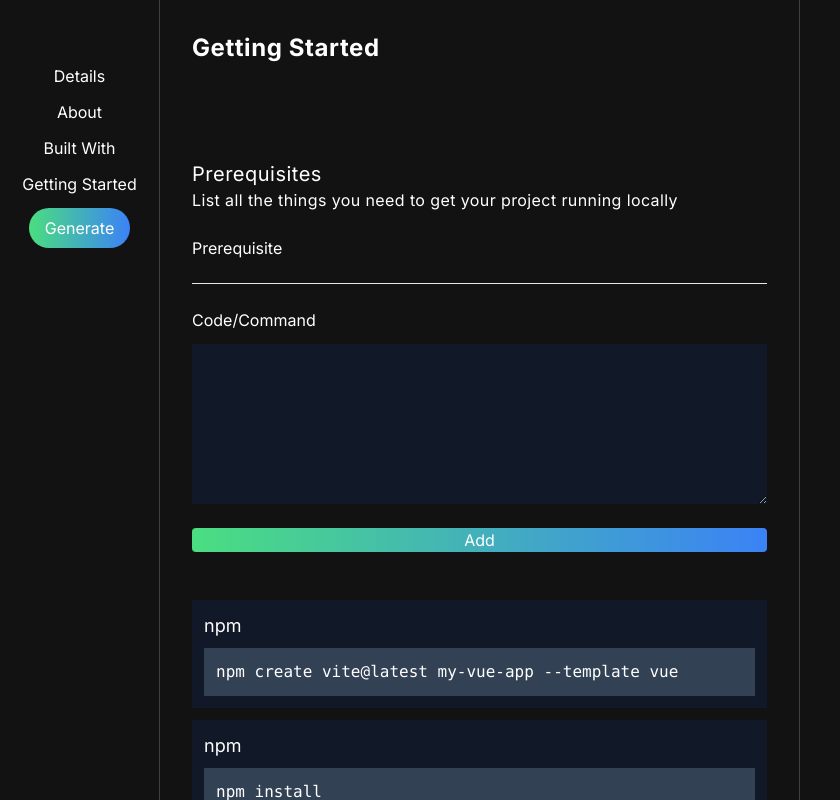
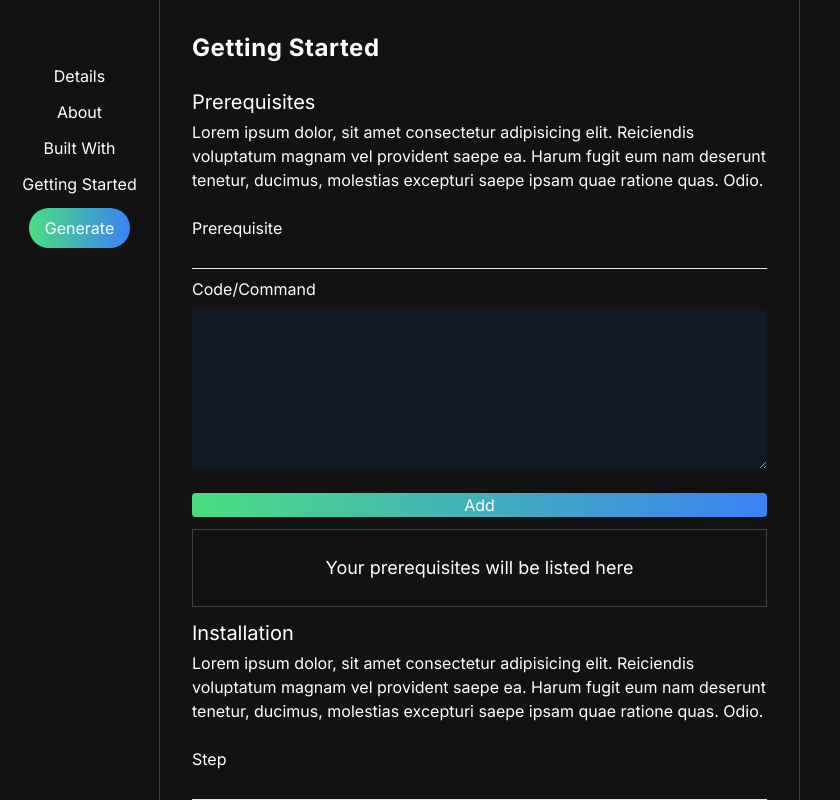
Before and after one commit to AlexandreMSY/readmeGenerator, a Next.js app: page /componenttest in a window 1280 px wide. Both pictures are taken after a click on the button "Getting Started". Shown: the whole page, without its empty margins (0-840 px from the left). Built offline with nearby package versions, Linux system fonts and the light colour scheme.

Commit message:
improvements to add prerequisite feature

```diff
--- a/src/app/components/forms/Details/DetailsForm.js
+++ b/src/app/components/forms/Details/DetailsForm.js
@@ -56,7 +56,7 @@ const DetailsForm = (props) => {
             />
           </div>
           <div className="flex flex-col gap-2">
-            <label htmlFor="projectLink">Logo</label>
+            <label htmlFor="logo">Logo</label>
             <input
               type="file"
               name="logo"
--- a/src/app/components/forms/GettingStarted/GettingStartedForm.js
+++ b/src/app/components/forms/GettingStarted/GettingStartedForm.js
@@ -1,32 +1,65 @@
 import React from "react";
 import Header from "../Header";
+import InstallationForm from "./InstallationForm";
+import PrerequisiteForm from "./PrerequisiteForm";
+import InstallationCard from "./InstallationCard";
 import PrerequisiteCard from "./PrerequisiteCard";
-import PrerequisiteForm from "./PrerequisiteForm";
-import InstallationForm from "./InstallationForm";
 import "scrollable-component";
 
 const GettingStartedForm = (props) => {
-  const { prerequisites } = props;
+  const {
+    prerequisites,
+    installationSteps,
+    prerequisiteTextRef,
+    prerequisiteTextAreaRef,
+    prerequisiteAddButtonAction,
+  } = props;
   return (
     <>
-      <div className="flex flex-col gap-12">
+      <div className="flex flex-col gap-3">
         <Header formTitle="Getting Started" />
-        <PrerequisiteForm />
-        <div className="flex flex-row overflow-y-auto flex-wrap gap-3 h-[40em]">
-          <PrerequisiteCard
-            name="npm"
-            code="npm create vite@latest my-vue-app --template vue"
+        <PrerequisiteForm
+          textRef={prerequisiteTextRef}
+          textAreaRef={prerequisiteTextAreaRef}
+          addButtonAction={prerequisiteAddButtonAction}
+        />
+        {prerequisites.length > 0 ? (
+          <div className="flex flex-col flex-nowrap overflow-y-auto flex-wrap gap-3 h-[40em]">
+            {prerequisites.map((item) => (
+              <PrerequisiteCard
+                key={item.id}
+                name={item.name}
+                code={item.code}
+              />
+            ))}
+          </div>
+        ) :
+          <p className="text-center p-6 text-lg border border-neutral-700">
+            Your prerequisites will be listed here
+          </p>
+        }
+        <InstallationForm />
+        <div className="flex flex-col flex-nowrap overflow-y-auto flex-wrap gap-3 h-[40em] mb-8">
+          <InstallationCard
+            stepNo="1"
+            name="Clone the repo"
+            code="git clone https://github.com/your_username_/Project-Name.git"
           />
-          <PrerequisiteCard name="npm" code="npm install" />
-          <PrerequisiteCard name="npm" code="npm install" />
-          <PrerequisiteCard name="npm" code="npm install" />
-          <PrerequisiteCard name="npm" code="npm install" />
-          <PrerequisiteCard name="npm" code="npm install" />
-          <PrerequisiteCard name="npm" code="npm install" />
-        </div>
-        <InstallationForm />
-        <div className="flex flex-row flex-nowrap overflow-y-auto flex-wrap gap-3">
-
+          <InstallationCard
+            stepNo="2"
+            name="Clone the repo"
+            code="git clone https://github.com/your_username_/Project-Name.git"
+          />
+          <InstallationCard
+            stepNo="3"
+            name="Clone the repo"
+            code="git clone https://github.com/your_username_/Project-Name.git"
+          />
+          <InstallationCard
+            stepNo="4"
+            name="Clone the repo"
+            code="git clone https://github.com/your_username_/Project-Name.git"
+          />
         </div>
       </div>
     </>
--- /dev/null
+++ b/src/app/components/forms/GettingStarted/InstallationCard.js
@@ -0,0 +1,15 @@
+import React from "react";
+
+const InstallationCard = (props) => {
+  const { name, code, stepNo } = props;
+  return (
+    <>
+      <div className="flex flex-col gap-2 bg-[#131921] p-3 w-full break-words">
+        <h1 className="text-lg">{stepNo} - {name}</h1>
+        <span className="bg-slate-700 p-3 font-mono h-max w-full">{code}</span>
+      </div>
+    </>
+  );
+};
+
+export default InstallationCard;
--- a/src/app/components/forms/GettingStarted/InstallationForm.js
+++ b/src/app/components/forms/GettingStarted/InstallationForm.js
@@ -1,24 +1,25 @@
 import React from "react";
+import SubHeader from "./SubHeader";
 
 const InstallationForm = (props) => {
   return (
     <>
       <div className="flex flex-col gap-6">
-        <div>
-          <h4 className="text-xl tracking-wide">Installation</h4>
-          <p className="tracking-wide">
-            Lorem ipsum dolor sit, amet consectetur adipisicing elit.
-            Repudiandae, voluptate minus maiores consequuntur culpa eum repellat
-          </p>
-        </div>
-        <div>
+        <SubHeader
+          title="Installation"
+          description="
+            Lorem ipsum dolor, sit amet consectetur adipisicing elit. Reiciendis
+            voluptatum magnam vel provident saepe ea. Harum fugit eum nam deserunt
+            tenetur, ducimus, molestias excepturi saepe ipsam quae ratione quas.
+            Odio.
+          "
+        />
+        <div className="flex flex-col gap-2">
           <label htmlFor="1">Step</label>
           <input
             type="text"
             className="duration-1000 w-full bg-transparent border-b outline-none text-sm focus:border-lime-400"
           />
-        </div>
-        <div className="flex flex-col gap-3">
           <label htmlFor="2">Code/Command</label>
           <textarea className="bg-gray-900 outline-none h-[10em] p-2"></textarea>
         </div>
--- a/src/app/components/forms/GettingStarted/PrerequisiteCard.js
+++ b/src/app/components/forms/GettingStarted/PrerequisiteCard.js
@@ -4,13 +4,9 @@ const PrerequisiteCard = (props) => {
   const { name, code } = props;
   return (
     <>
-      <div className="flex flex-col gap-2 bg-gray-900 p-3 w-full">
-        <h1 className="text-lg">
-            {name}
-        </h1>
-        <span className="bg-slate-700 p-3 font-mono h-max">
-            {code}
-        </span>
+      <div className="flex flex-col gap-2 bg-[#131921] p-3 w-full break-words">
+        <h1 className="text-lg">{name}</h1>
+        <span className="bg-slate-700 p-3 font-mono h-max">{code}</span>
       </div>
     </>
   );
--- a/src/app/components/forms/GettingStarted/PrerequisiteForm.js
+++ b/src/app/components/forms/GettingStarted/PrerequisiteForm.js
@@ -1,27 +1,43 @@
 import React from "react";
+import SubHeader from "./SubHeader";
+
+//List all the things you need to get your project running locally
 
 const PrerequisiteForm = (props) => {
+  const { textRef, textAreaRef, addButtonAction } = props;
   return (
     <>
       <div className="flex flex-col gap-6">
-        <div>
-          <h4 className="text-xl tracking-wide">Prerequisites</h4>
-          <p className="tracking-wide">
-            List all the things you need to get your project running locally
-          </p>
-        </div>
-        <div>
-          <label htmlFor="1">Prerequisite</label>
+        <SubHeader
+          title="Prerequisites"
+          description="
+          Lorem ipsum dolor, sit amet consectetur adipisicing elit. Reiciendis
+          voluptatum magnam vel provident saepe ea. Harum fugit eum nam deserunt
+          tenetur, ducimus, molestias excepturi saepe ipsam quae ratione quas.
+          Odio.
+          "
+        />
+        <div className="flex flex-col gap-2">
+          <label htmlFor="prerequisite">Prerequisite</label>
           <input
             type="text"
+            name="prerequisite"
+            id="prerequisite"
+            ref={textRef}
             className="duration-1000 w-full bg-transparent border-b outline-none text-sm focus:border-lime-400"
           />
+          <label htmlFor="prerequisiteCode">Code/Command</label>
+          <textarea
+            className="bg-gray-900 outline-none h-[10em] p-2"
+            name="prerequisiteCode"
+            id="prerequisiteCode"
+            ref={textAreaRef}
+          ></textarea>
         </div>
-        <div className="flex flex-col gap-3">
-          <label htmlFor="2">Code/Command</label>
-          <textarea className="bg-gray-900 outline-none h-[10em] p-2"></textarea>
-        </div>
-        <button className="bg-gradient-to-r from-green-400 to-blue-500 text-white rounded bg-lime-500">
+        <button
+          onClick={addButtonAction}
+          className="bg-gradient-to-r from-green-400 to-blue-500 text-white rounded bg-lime-500"
+        >
           Add
         </button>
       </div>
--- /dev/null
+++ b/src/app/components/forms/GettingStarted/SubHeader.js
@@ -0,0 +1,15 @@
+import React from "react";
+
+const SubHeader = (props) => {
+  const { title, description } = props;
+  return (
+    <>
+      <div className="flex flex-col gap-1">
+        <h4 className="text-xl">{title}</h4>
+        <p className="">{description}</p>
+      </div>
+    </>
+  );
+};
+
+export default SubHeader;
--- a/src/app/componenttest/page.js
+++ b/src/app/componenttest/page.js
@@ -15,6 +15,9 @@ const page = () => {
     projectLink: "",
     aboutText: "",
     techs: [],
+    gettingStarted: {
+      prerequisites: [],
+    },
   });
   const refs = useRef({});
   const [currentComponent, setCurrentComponent] = useState("details");
@@ -27,7 +30,7 @@ const page = () => {
     console.log(input);
   };
 
-  const handleAddButtonClick = () => {
+  const builtWithAddBtnAction = () => {
     const { techName } = refs.current;
     const name = techName.value;
     const techListLength = input.techs.length;
@@ -36,15 +39,39 @@ const page = () => {
       ...values,
       techs: [...values.techs, { id: techListLength, name: name }],
     }));
-    //techRef.current.value = "";*/
+    techName.current.value = "";
   };
 
-  const deleteBuiltWithItem = (id) => {
+  const builtWithDeleteBtnAction = (id) => {
     const builtWithItems = input.techs.filter((item) => item.id != id);
     setInput((values) => ({
       ...values,
       techs: builtWithItems,
     }));
+  };
+
+  const createPrerequisite = () => {
+    const { prerequisiteName, prerequisiteCode } = refs.current;
+    const prerequisiteNameValue = prerequisiteName.value;
+    const prerequisiteCodeValue = prerequisiteCode.value;
+    const prerequisitesLength = input.gettingStarted.prerequisites.length;
+
+    setInput((values) => ({
+      ...values,
+      gettingStarted: {
+        ...values.gettingStarted,
+        prerequisites: [
+          ...values.gettingStarted.prerequisites,
+          {
+            id: prerequisitesLength,
+            name: prerequisiteNameValue,
+            code: prerequisiteCodeValue,
+          },
+        ],
+      },
+    }));
+
+    console.log(input);
   };
 
   const components = {
@@ -61,11 +88,20 @@ const page = () => {
       <BuiltWithForm
         techNameRef={(ref) => (refs.current["techName"] = ref)}
         technologiesList={input.techs}
-        addButtonAction={handleAddButtonClick}
-        deleteButtonAction={deleteBuiltWithItem}
+        addButtonAction={builtWithAddBtnAction}
+        deleteButtonAction={builtWithDeleteBtnAction}
       />
     ),
-    gettingStarted: <GettingStartedForm />,
+    gettingStarted: (
+      <GettingStartedForm
+        prerequisiteTextRef={(ref) => (refs.current["prerequisiteName"] = ref)}
+        prerequisiteTextAreaRef={(ref) =>
+          (refs.current["prerequisiteCode"] = ref)
+        }
+        prerequisiteAddButtonAction={createPrerequisite}
+        prerequisites={input.gettingStarted.prerequisites}
+      />
+    ),
   };
 
   const changeFormComponent = (formComponentName) => {
@@ -75,10 +111,10 @@ const page = () => {
   return (
     <>
       <div className="bg-[#121212] flex flex-col lg:flex-row">
-        <div className="border-r border-neutral-700 lg:w-40">
+        <div className="lg:w-40 border-r border-neutral-700 ">
           <SideNavBar handleClick={changeFormComponent} />
         </div>
-        <div className="border-r border-neutral-700 overflow-x-auto lg:w-3/6">
+        <div className="overflow-x-auto lg:w-3/6 border-r border-neutral-700">
           <FormContainer children={components[currentComponent]} />
         </div>
       </div>
--- a/src/app/globals.css
+++ b/src/app/globals.css
@@ -7,7 +7,6 @@
 ::-webkit-scrollbar {
     width: 5px;
     height: 4px;
-    margin-top: 2%;
 }
 
 /* Track */
```
